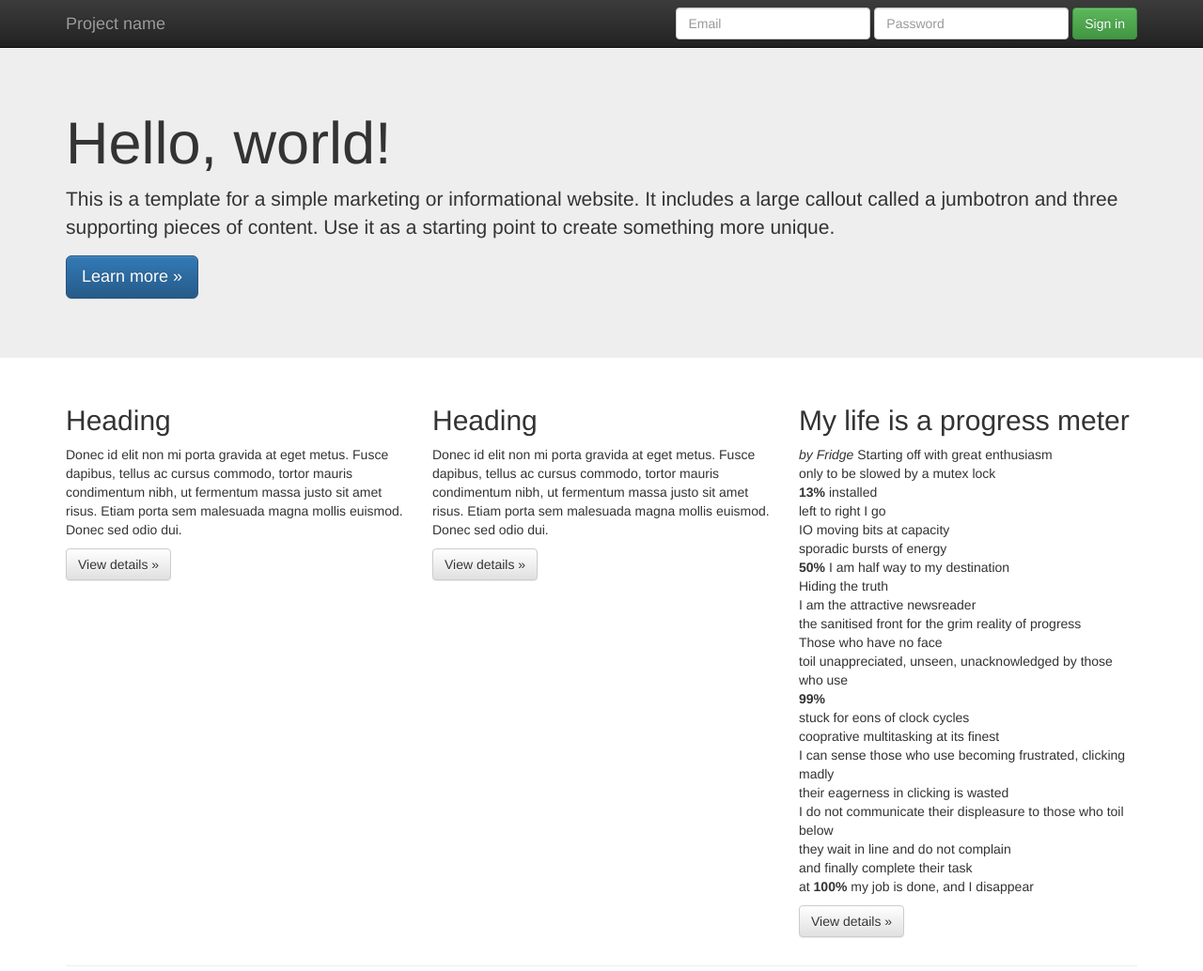
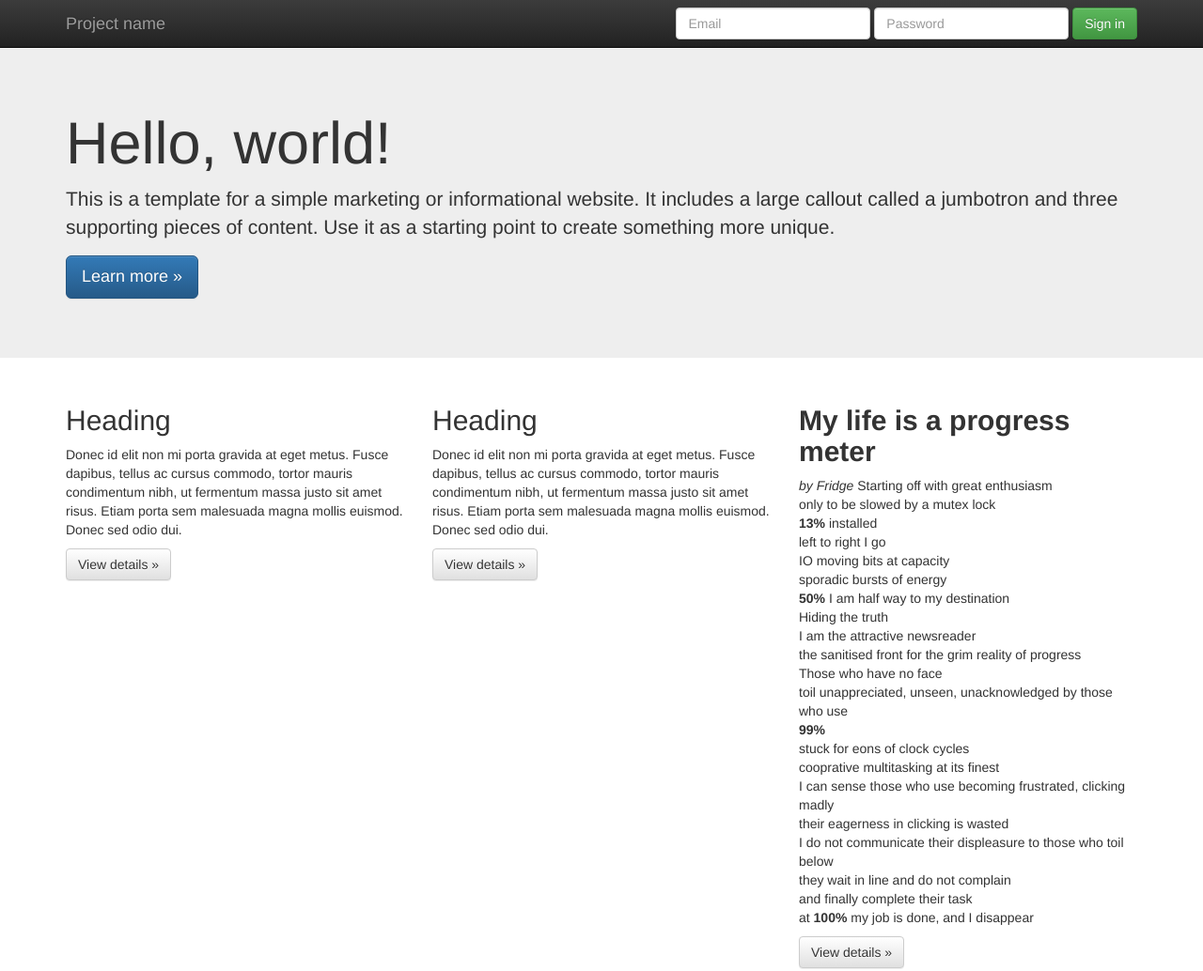
Before and after one commit to suwebdev/twilight-river, a plain HTML site: page index.html in a window 1280 px wide. Shown: the top 1034 px of the page at 94% size. Drawn offline with nearby package versions, Linux system fonts and the light colour scheme.

Commit message:
added bold text inside h2 element

```diff
--- a/index.html
+++ b/index.html
@@ -75,7 +75,7 @@
           <p><a class="btn btn-default" href="#" role="button">View details &raquo;</a></p>
        </div>
         <div class="col-md-4">
-          <h2>My life is a progress meter</h2>
+          <h2><b>My life is a progress meter</b></h2>
           <p><i>by Fridge</i>
             Starting off with great enthusiasm<br>
             only to be slowed by a mutex lock<br>
```
